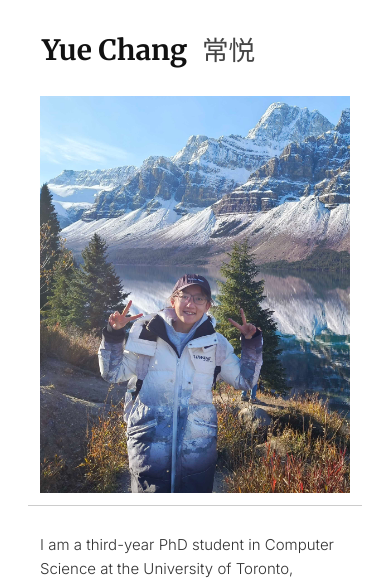
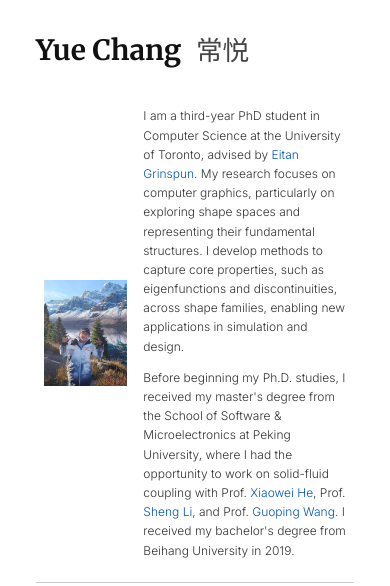
Before and after one commit to Changy1506/Changy1506.github.io, a plain HTML site: page index.html in a window 390 px wide. Shown: the top 586 px of the page. Drawn offline with Linux system fonts and the light colour scheme; some icons are missing.

Commit message:
fix table

```diff
--- a/styles.css
+++ b/styles.css
@@ -193,21 +193,15 @@ section > h2 {
 table { table-layout: fixed; width: 100%; }
 
 
-@media (max-width: 767px) {
+@media (max-width: 780px) {
     body {
-        margin: 16px 12px 16px 12px;
-    }
-    h1, h2, h3, h4, h5, h6 {
-        margin-left: 14px;
-    }
-    table {
-      display: flex;
-      flex-direction: column;
+        margin: 20px 20px 20px 20px;
+        font-size: 12px;
     }
     td {
-      display: block;
-    }
+        padding: 10px 8px;
+      }
     img {
         width: 100%;
     }
-  }
+}
```
